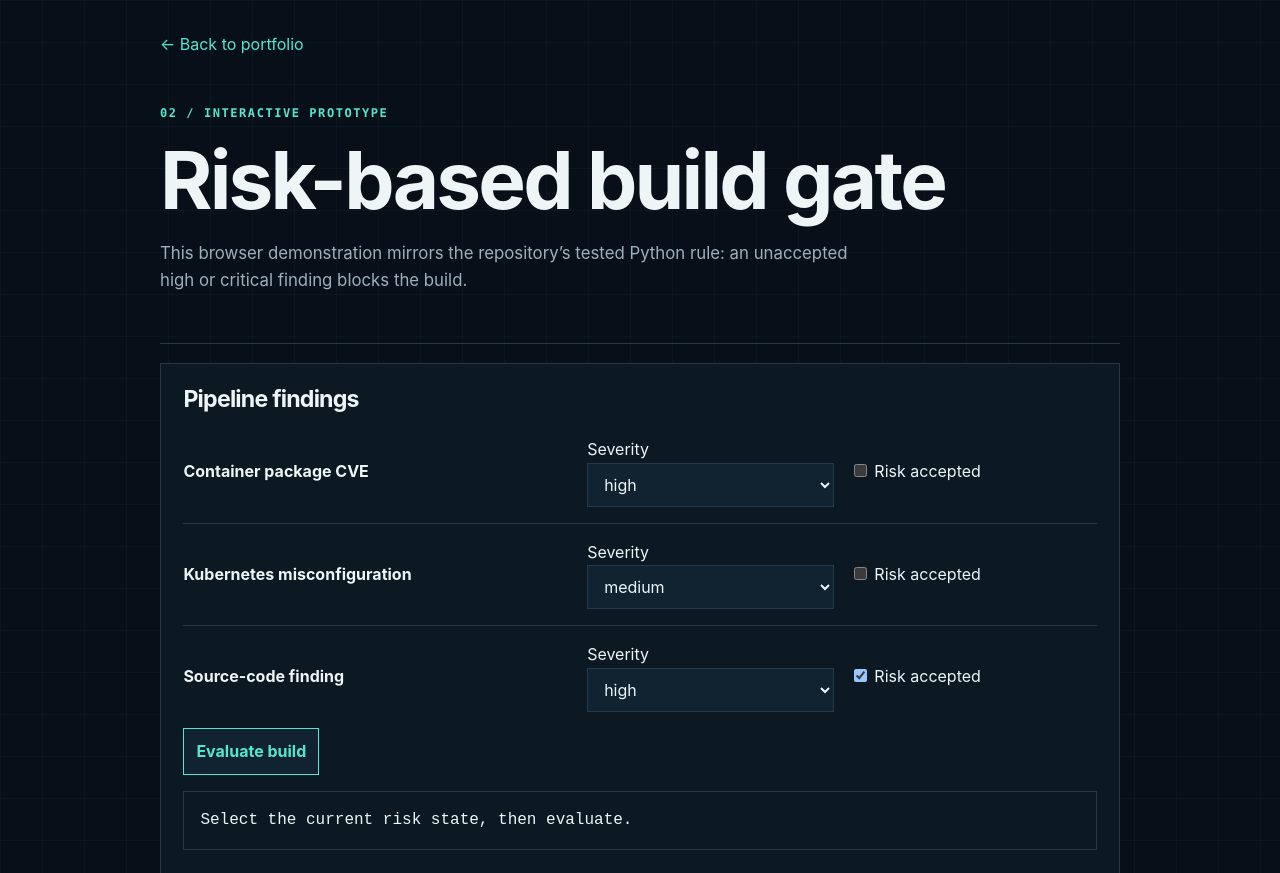
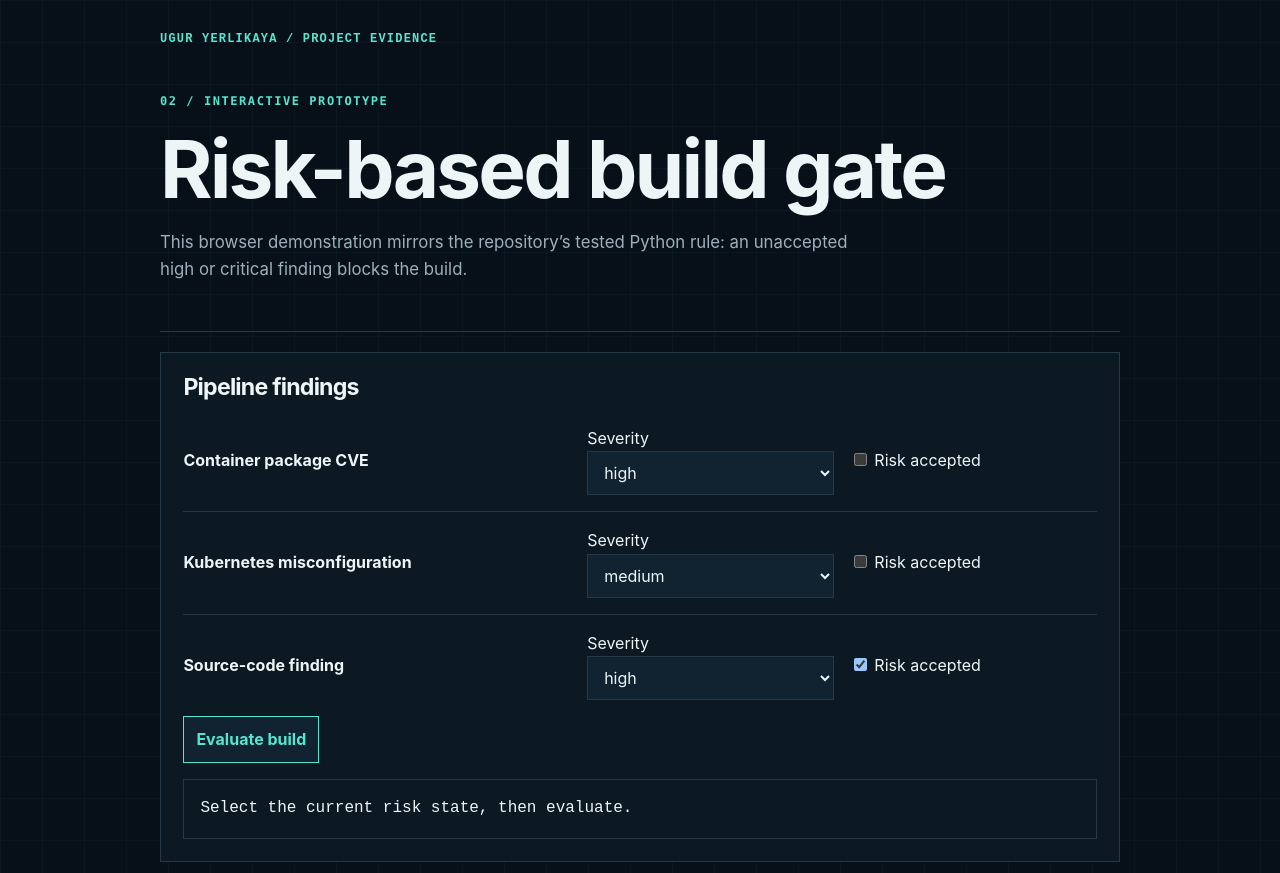
Before and after one commit to heissonly/security-project-portfolio, a plain HTML site: page demos/appsec-gate.html in a window 1280 px wide. Shown: the top 873 px of the page. Drawn offline with Linux system fonts and the light colour scheme.

Commit message:
Present each project as a focused standalone demo

```diff
--- a/demos/appsec-gate.html
+++ b/demos/appsec-gate.html
@@ -1,5 +1,5 @@
 <!doctype html><html lang="en"><head><meta charset="utf-8"><meta name="viewport" content="width=device-width,initial-scale=1"><title>AppSec Quality Gate Demo</title><link rel="stylesheet" href="../styles.css"></head>
-<body><main class="demo-shell"><a class="back-link" href="../index.html">← Back to portfolio</a>
+<body><main class="demo-shell"><p class="project-identity">UGUR YERLIKAYA / PROJECT EVIDENCE</p>
 <header class="demo-header"><p class="eyebrow">02 / INTERACTIVE PROTOTYPE</p><h1>Risk-based build gate</h1><p>This browser demonstration mirrors the repository’s tested Python rule: an unaccepted high or critical finding blocks the build.</p></header>
 <section class="panel"><h2>Pipeline findings</h2><div id="gate-controls">
 <div class="control-row"><strong>Container package CVE</strong><label>Severity<select data-severity><option>medium</option><option selected>high</option><option>critical</option></select></label><label><input type="checkbox" data-accepted> Risk accepted</label></div>
--- a/styles.css
+++ b/styles.css
@@ -112,6 +112,7 @@ footer { display: flex; justify-content: space-between; gap: 2rem; padding: 2rem
 
 .demo-shell { width: min(calc(100% - 2rem), 960px); margin: 0 auto; padding: 2rem 0 5rem; }
 .back-link { display: inline-block; margin-bottom: 3rem; color: var(--cyan); text-decoration: none; }
+.project-identity { margin: 0 0 3rem; color: var(--cyan); font: 700 .75rem ui-monospace, monospace; letter-spacing: .1em; }
 .demo-header { padding-bottom: 2rem; border-bottom: 1px solid var(--line); }
 .demo-header h1 { font-size: clamp(2.6rem, 7vw, 5rem); }
 .demo-header > p:last-child { max-width: 720px; color: var(--muted); font-size: 1.05rem; }
```
Also changed, not shown: demos/detection-lab.html (+1 -1 lines), demos/isms-report.html (+1 -1 lines), index.html (+1 -0 lines).
